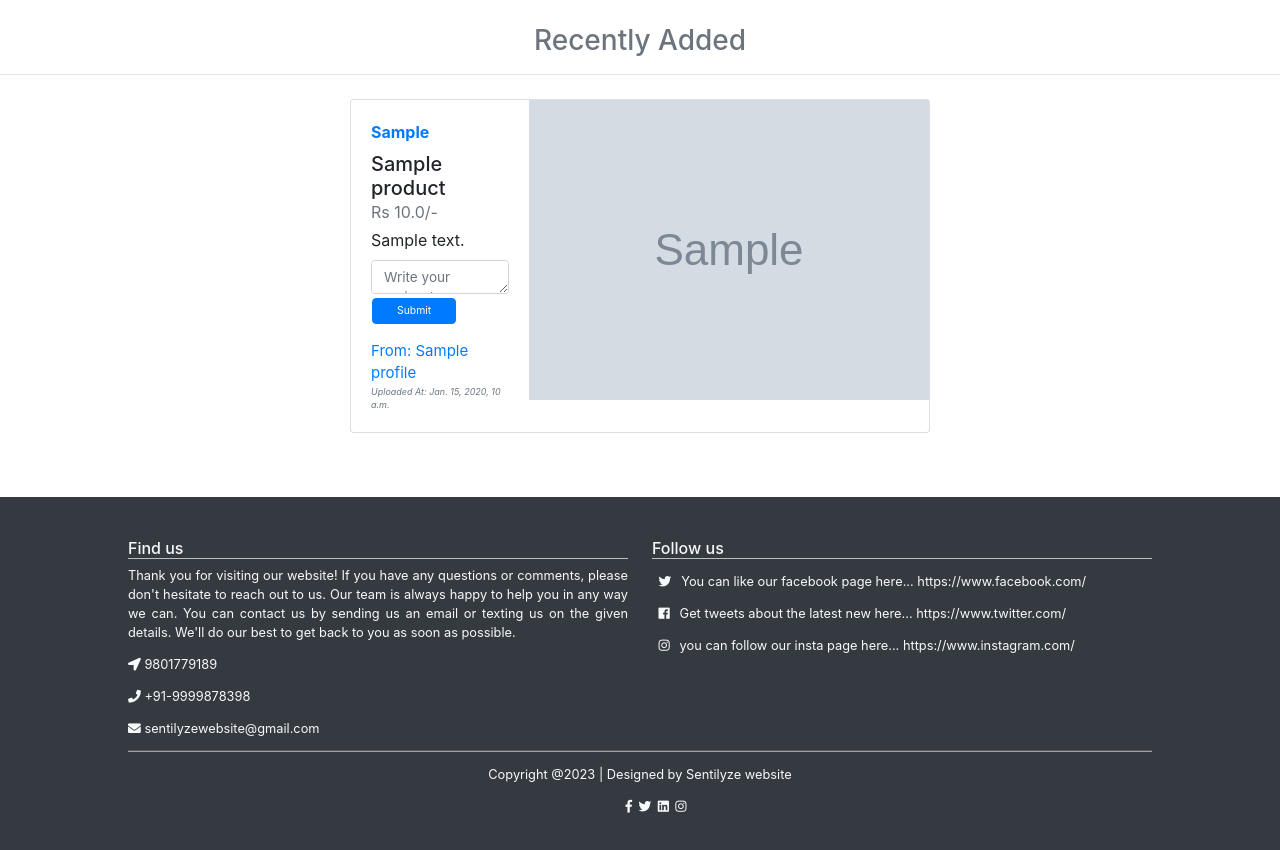
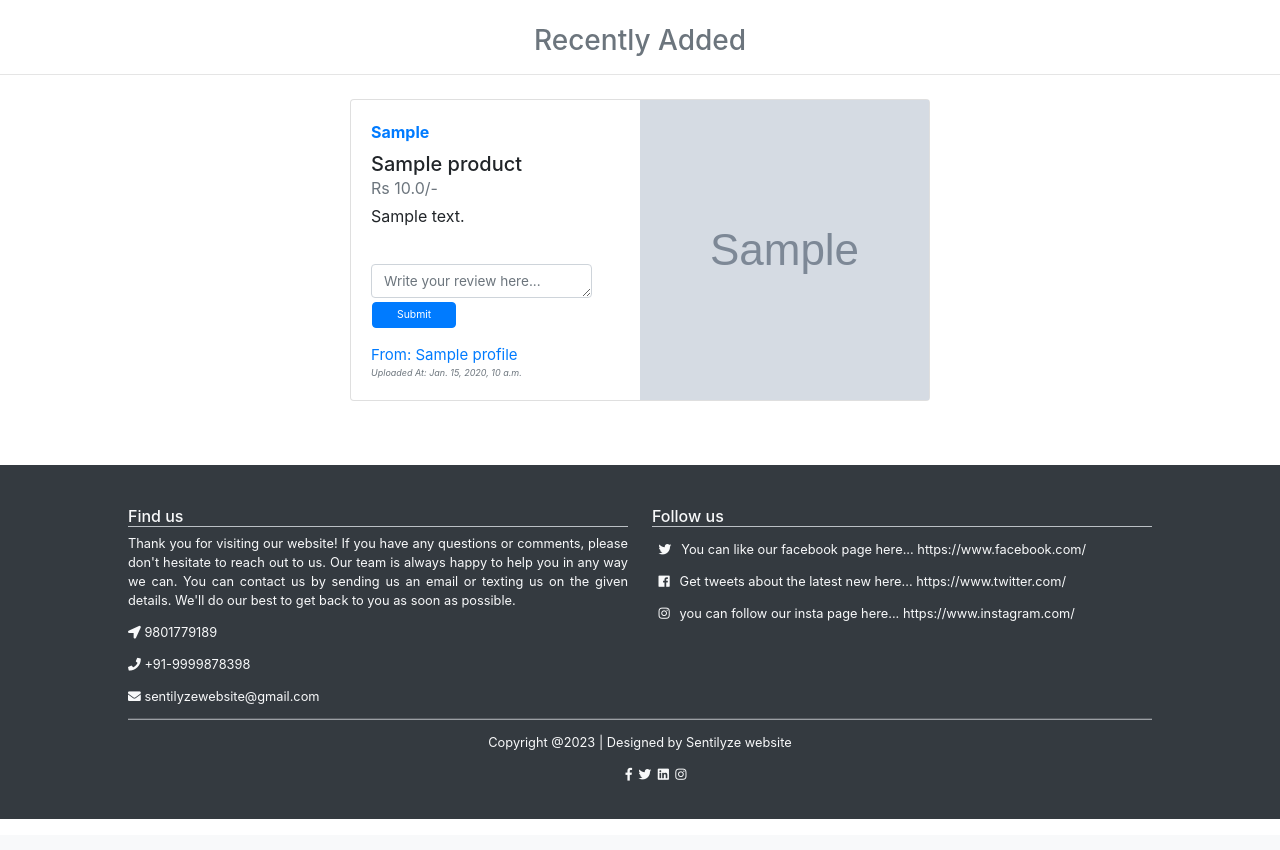
Before and after one commit to seejn/sentilyze, a Django app: page /merchants/home/ in a window 1280 px wide. Shown: the part 60-910 px from the top of the page. After the commit the page ends 879 px from the top, so only its background shows below. Run offline with Django 4.2, Linux system fonts and the light colour scheme; tables that the repository leaves empty hold one stand-in row (values such as "Sample post"); grey boxes marked "Sample" are stand-in pictures; some libraries are stand-ins or nearby versions.

Commit message:
product card css fixed

```diff
--- a/product_posts/templates/product_posts/product_posts.html
+++ b/product_posts/templates/product_posts/product_posts.html
@@ -39,9 +39,9 @@
 
                         {% endif %}
                     {% else %}
-
-                        <img class="card-img-right flex-auto d-none d-md-block"  src="{% get_media_prefix %}posted_product_picture/{{ product.account_id }}/{{ product.product_image }}" width="100%" height="300" alt="Card image cap">
-
+                        <div class="product_picture_container" style="width: 50%;">
+                            <img class="card-img-right flex-auto d-none d-md-block"  src="{% get_media_prefix %}posted_product_picture/{{ product.account_id }}/{{ product.product_image }}" width="100%" height="300" alt="Card image cap">
+                        </div>
                     {% endif %}
 
 
```
